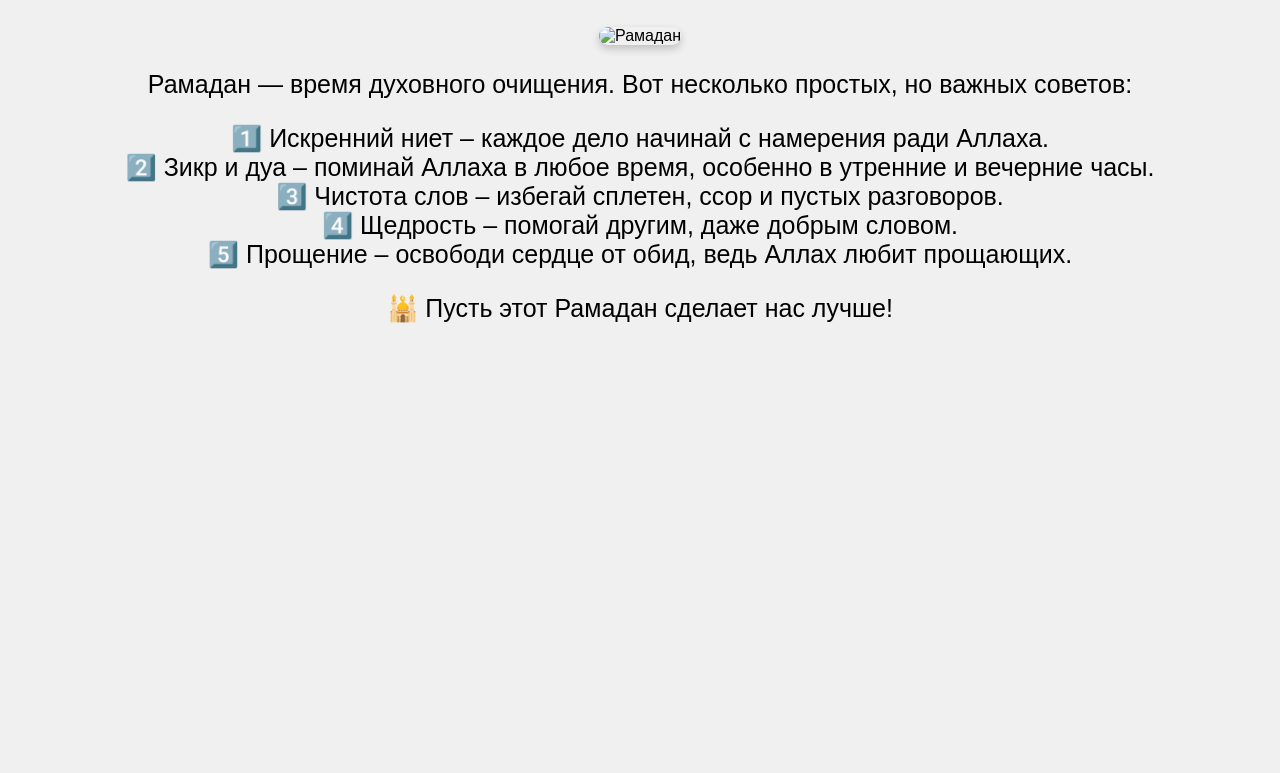
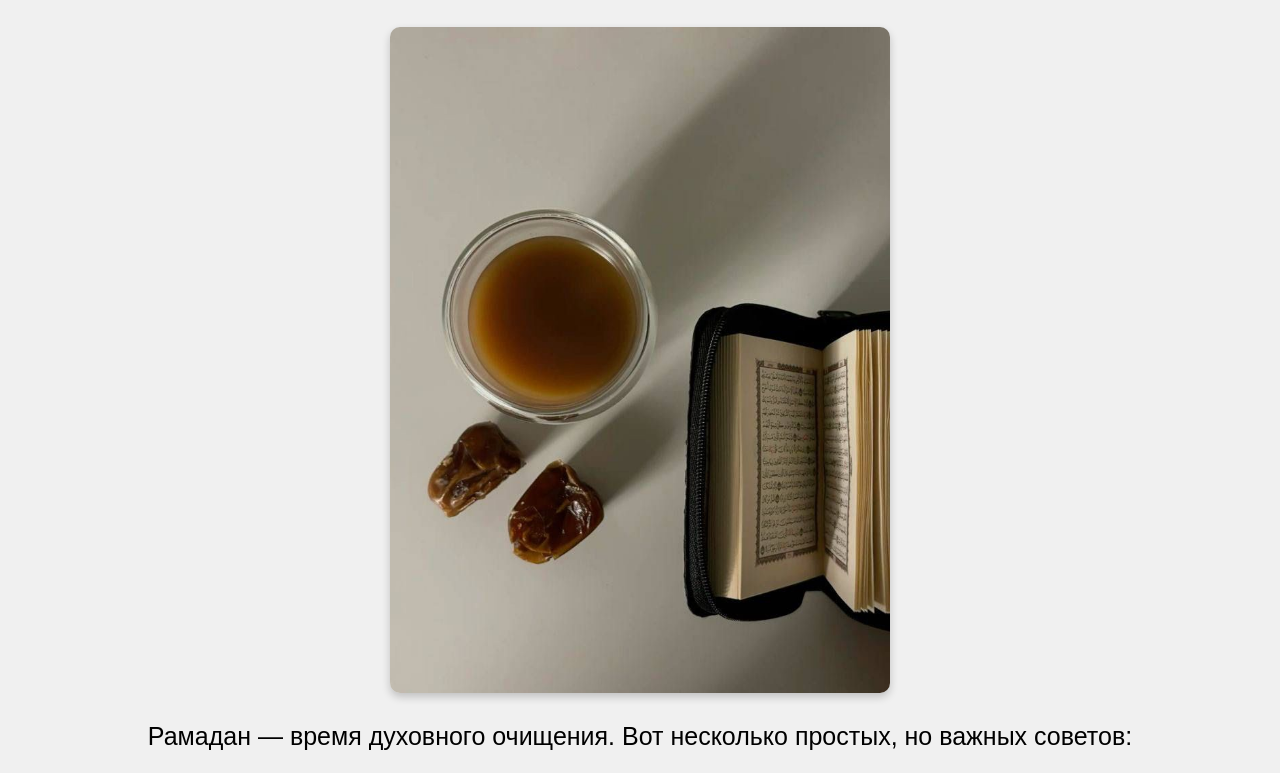
Before and after one commit to nurzst/nurz.shara, a plain HTML site: page index.html in a window 1280 px wide. Shown: the part 132-905 px from the top of the page. Before the commit the page ends 800 px from the top, so only its background shows below. Drawn offline with Linux system fonts and the light colour scheme.

Commit message:
Add files via upload

```diff
--- a/index.html
+++ b/index.html
@@ -22,7 +22,7 @@
     <h1>Как держать сердце чистым в Рамадан?</h1>
 
     <!-- Добавленная картинка -->
-    <img src="images/ramadan" alt="Рамадан" width="500">
+    <img src="images/ramadan.jpg" alt="Рамадан" width="500">
 
     <p>Рамадан — время духовного очищения. Вот несколько простых, но важных советов:</p>
     <p>
```
